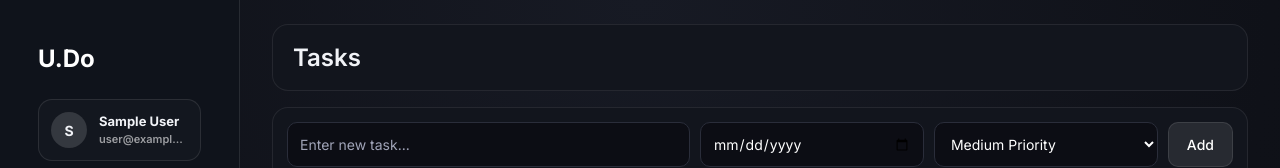
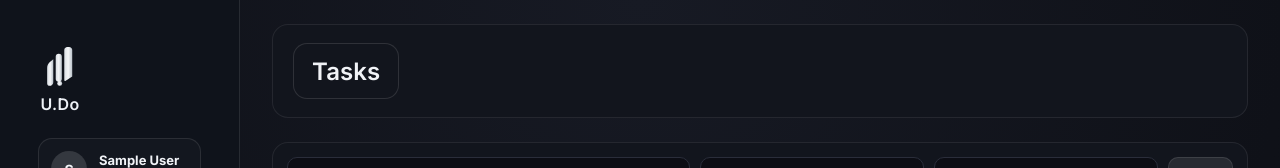
Before and after one commit to kalosproo/u-do, a React (Vite) app: page /tasks in a window 1280 px wide. Shown: the top 168 px of the page. Built offline with nearby package versions, Linux system fonts and the light colour scheme; no server answers; the database is empty; sample sign-in values are in the browser's storage.

Commit message:
Add U.Do label under logo and enforce svce email login

```diff
--- a/src/App.jsx
+++ b/src/App.jsx
@@ -10,6 +10,7 @@ import Planner from "./pages/Planner";
 import Tasks from "./pages/Tasks";
 import Habits from "./pages/Habits";
 import Sidebar from "./components/Sidebar";
+import BrandLogo from "./components/BrandLogo";
 
 function Protected({ user, children }) {
   if (!user) return <Navigate to="/login" replace />;
@@ -33,7 +34,7 @@ function App() {
     return (
       <div className="app-loading-screen" role="status" aria-live="polite">
         <div className="loading-orb" />
-        <h2>U.Do</h2>
+        <BrandLogo />
         <p>Syncing your workspace...</p>
       </div>
     );
--- /dev/null
+++ b/src/components/BrandLogo.jsx
@@ -0,0 +1,12 @@
+import logoMark from "../assets/udo-logo.svg";
+
+function BrandLogo({ compact = false }) {
+  return (
+    <div className={`brand ${compact ? "brand-compact" : ""}`}>
+      <img className="brand-mark" src={logoMark} alt="U.Do logo" />
+      <span className="brand-name">U.Do</span>
+    </div>
+  );
+}
+
+export default BrandLogo;
--- a/src/components/Sidebar.jsx
+++ b/src/components/Sidebar.jsx
@@ -2,6 +2,7 @@ import { NavLink, useNavigate } from "react-router-dom";
 import { signOut } from "firebase/auth";
 import { FiGrid, FiDollarSign, FiCalendar, FiCheckSquare, FiActivity, FiLogOut } from "react-icons/fi";
 import { auth } from "../services/firebase";
+import BrandLogo from "./BrandLogo";
 
 const links = [
   { to: "/", label: "Home", icon: <FiGrid /> },
@@ -25,7 +26,7 @@ function Sidebar() {
   return (
     <aside className="sidebar">
       <div className="sidebar-top">
-        <h2 className="logo">U.Do</h2>
+        <BrandLogo compact />
 
         <div className="sidebar-profile" aria-label="Current user profile">
           <span className="profile-avatar">{avatarText}</span>
--- a/src/index.css
+++ b/src/index.css
@@ -344,6 +344,38 @@ body {
   margin-bottom: 32px;
 }
 
+
+.brand {
+  display: inline-flex;
+  flex-direction: column;
+  align-items: center;
+  gap: 6px;
+  margin-bottom: 24px;
+}
+
+.brand-mark {
+  width: 56px;
+  height: 56px;
+  object-fit: contain;
+  flex-shrink: 0;
+}
+
+.brand-name {
+  font-size: 18px;
+  font-weight: 600;
+  color: #eef2f7;
+  letter-spacing: 0.02em;
+}
+
+.brand-compact .brand-mark {
+  width: 44px;
+  height: 44px;
+}
+
+.brand-compact .brand-name {
+  font-size: 16px;
+}
+
 .nav-links {
   display: flex;
   flex-direction: column;
@@ -554,7 +586,11 @@ body {
   flex-wrap: wrap;
 }
 /*finance page*/
-.finance-page {
+.finance-page,
+.dashboard-page,
+.tasks-page,
+.habits-page,
+.board-page {
   display: flex;
   flex-direction: column;
   gap: 28px;
@@ -1616,7 +1652,7 @@ body {
 
 .dashboard-header-block h1 {
   font-size: 26px;
-  margin: 0 0 8px;
+  margin: 0;
 }
 
 .dashboard-header-block p {
@@ -1907,6 +1943,7 @@ body {
   background: #12151d;
 }
 
+.page-title-pill h1,
 .page-title-pill h2,
 .page-title-pill .page-title {
   margin: 0;
@@ -1915,10 +1952,14 @@ body {
   letter-spacing: 0.1px;
 }
 
-.finance-header {
+.finance-header,
+.tasks-header,
+.habits-header {
   margin-bottom: 8px;
   display: flex;
   align-items: center;
+  justify-content: space-between;
+  gap: 12px;
 }
 
 .planner-title-wrap {
--- a/src/pages/Habits.jsx
+++ b/src/pages/Habits.jsx
@@ -215,7 +215,9 @@ function Habits() {
   return (
     <section className="habits-page">
       <header className="habits-header glass-panel">
-        <h2>Habit Tracker</h2>
+        <div className="page-title-pill">
+          <h2>Habit Tracker</h2>
+        </div>
         <div className="habits-filter-group">
           {FILTER_OPTIONS.map(([value, label]) => (
             <button
--- a/src/pages/Home.jsx
+++ b/src/pages/Home.jsx
@@ -125,7 +125,9 @@ function Home() {
   return (
     <section className="dashboard-page">
       <header className="dashboard-header-block">
-        <h1>Dashboard</h1>
+        <div className="page-title-pill">
+          <h1>Dashboard</h1>
+        </div>
         <p>Today you have {summary.pendingTasks} pending task{summary.pendingTasks === 1 ? "" : "s"}.</p>
       </header>
 
--- a/src/pages/Login.jsx
+++ b/src/pages/Login.jsx
@@ -3,6 +3,12 @@ import { auth, googleProvider } from "../services/firebase";
 import { signInWithPopup, signInWithEmailAndPassword } from "firebase/auth";
 import { useState } from "react";
 import { useNavigate } from "react-router-dom";
+import BrandLogo from "../components/BrandLogo";
+
+const ALLOWED_DOMAIN = "@svce.edu.in";
+
+const normalizeEmail = (value) => value.trim().toLowerCase();
+const isAllowedEmail = (value) => normalizeEmail(value).endsWith(ALLOWED_DOMAIN);
 
 function Login() {
   const navigate = useNavigate();
@@ -18,8 +24,15 @@ function Login() {
   };
 
   const emailLogin = async () => {
+    const formattedEmail = normalizeEmail(email);
+
+    if (!isAllowedEmail(formattedEmail)) {
+      setError("Only @svce.edu.in email addresses are allowed.");
+      return;
+    }
+
     try {
-      await signInWithEmailAndPassword(auth, email, password);
+      await signInWithEmailAndPassword(auth, formattedEmail, password);
       navigate("/");
     } catch {
       setError("Invalid email or password");
@@ -27,8 +40,15 @@ function Login() {
   };
 
   const signupWithEmail = async () => {
+    const formattedEmail = normalizeEmail(email);
+
+    if (!isAllowedEmail(formattedEmail)) {
+      setError("Only @svce.edu.in email addresses are allowed.");
+      return;
+    }
+
     try {
-      await createUserWithEmailAndPassword(auth, email, password);
+      await createUserWithEmailAndPassword(auth, formattedEmail, password);
       navigate("/");
     } catch (err) {
       if (err.code === "auth/email-already-in-use") {
@@ -42,8 +62,8 @@ function Login() {
   return (
     <section className="login-page">
       <div className="login-card">
-        <h2>U.Do</h2>
-        <p>Sign in to continue your system.</p>
+        <BrandLogo />
+        <p>Sign in with your @svce.edu.in account.</p>
 
         <div className="login-tabs" role="tablist" aria-label="Auth mode">
           <button
@@ -74,7 +94,7 @@ function Login() {
 
         <label>
           Email
-          <input placeholder="you@example.com" value={email} onChange={(e) => setEmail(e.target.value)} />
+          <input type="email" placeholder="you@svce.edu.in" value={email} onChange={(e) => setEmail(e.target.value)} />
         </label>
 
         <label>
--- a/src/pages/Tasks.jsx
+++ b/src/pages/Tasks.jsx
@@ -157,7 +157,9 @@ function Tasks() {
   return (
     <section className="tasks-page">
       <header className="tasks-header glass-panel">
-        <h2>Tasks</h2>
+        <div className="page-title-pill">
+          <h2>Tasks</h2>
+        </div>
       </header>
 
       <div className="tasks-controls glass-panel">
```
Also changed, not shown: src/assets/udo-logo.svg (added), 1 other file (tests, documents, lock files or other folders).
